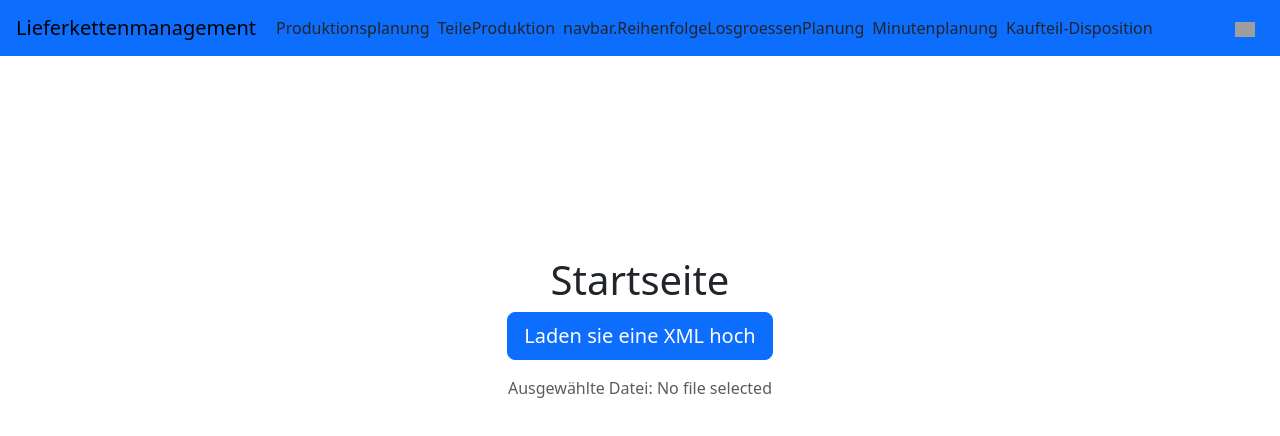
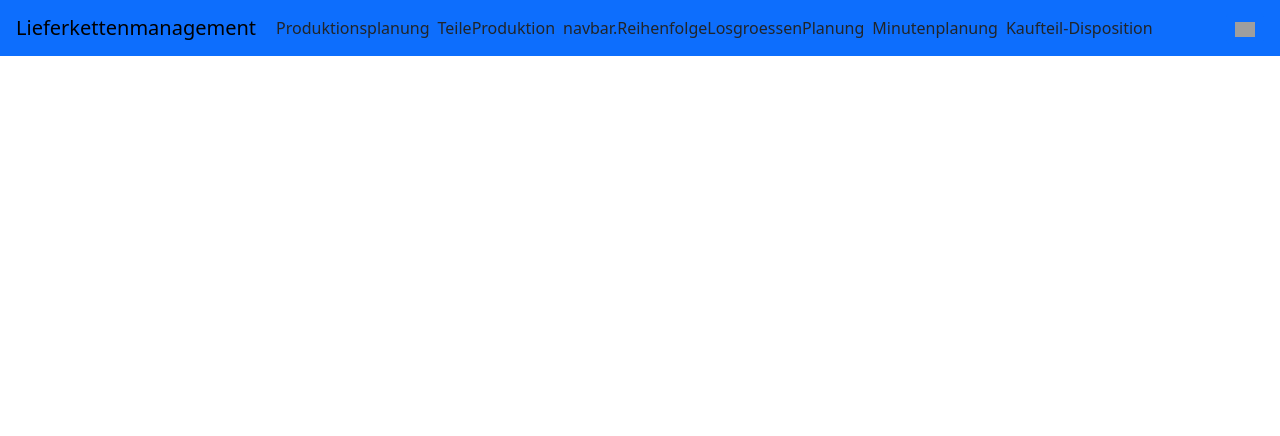
Before and after one commit to universalmensch/IBSYS2ProduktionsPlanung, a React (Vite) app in the folder ibsys2Produktionsplanung/: page / in a window 1280 px wide. Shown: the top 436 px of the page. Built offline with nearby package versions, Linux system fonts and the light colour scheme; grey boxes are pictures that could not be loaded.

Commit message:
Update main.tsx

```diff
--- a/ibsys2Produktionsplanung/src/main.tsx
+++ b/ibsys2Produktionsplanung/src/main.tsx
@@ -20,7 +20,7 @@
             <Router>
                 <Navbar></Navbar>
                 <Routes>
-                    <Route path="/" element={<Startseite/>}></Route>
+                    <Route path="/IBSYS2ProduktionsPlanung/" element={<Startseite/>}></Route>
                     <Route path="/Produktionsplanung" element={<Produktionsplanung/>}></Route>
                     <Route path="/TeileProduktion" element={<TeileProduktion/>}></Route>
                     <Route path="/ReihenfolgeLosgroessenPlanung" element={<ReihenfolgeLosgroessenPlanung/>}></Route>
```
